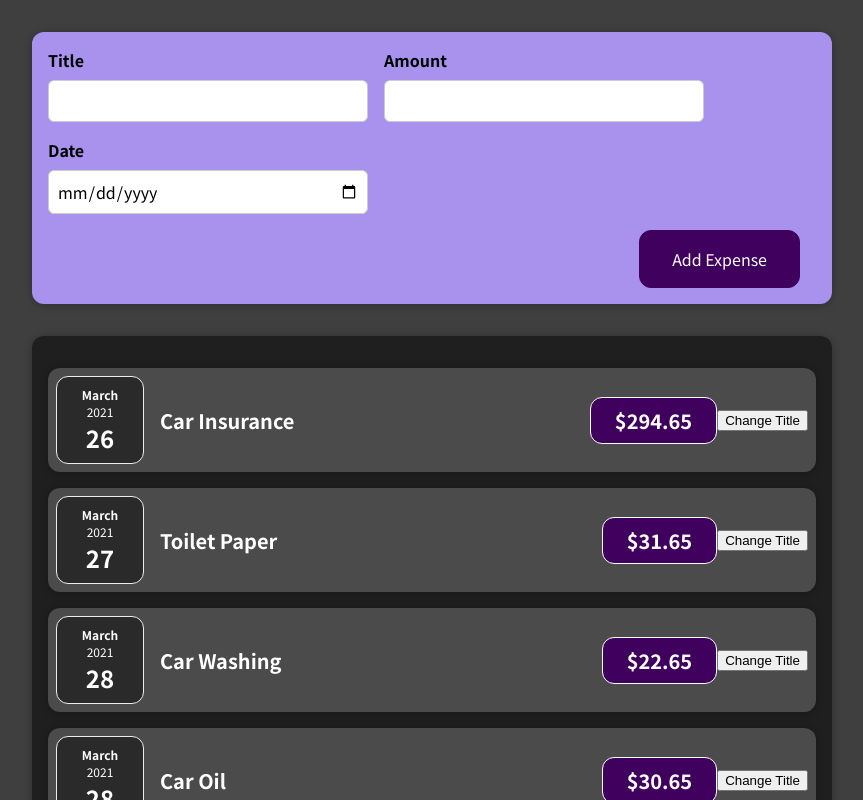
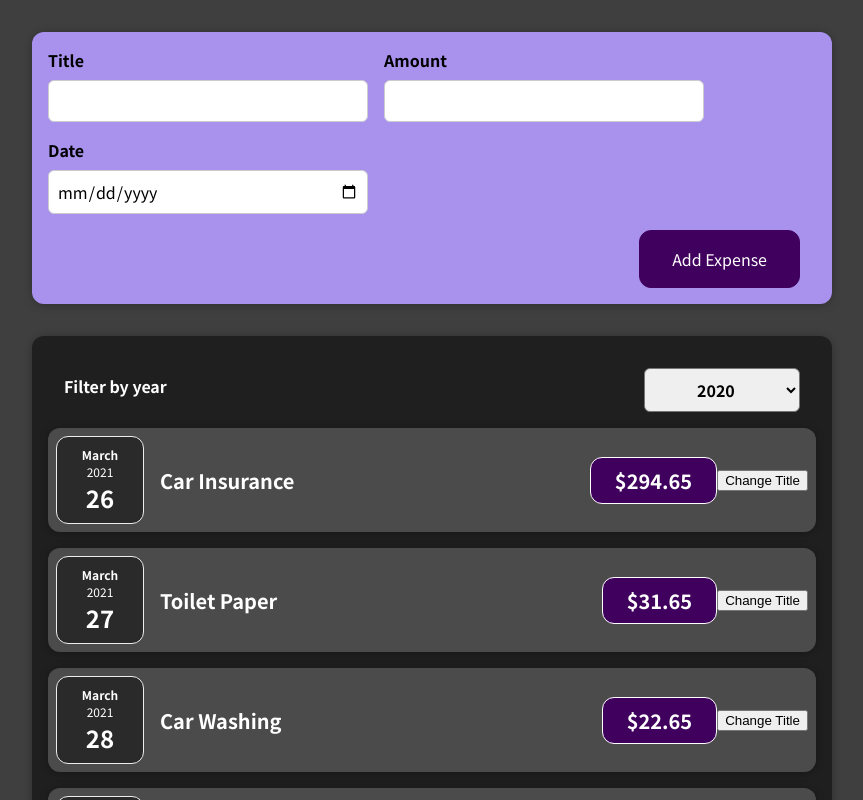
Before and after one commit to sergiy-chumachenko/expense-tracker-app, a React (Create React App) app: page / in a window 1280 px wide. Shown: the top 800 px of the page, without its empty margins (208-1071 px from the left). Built offline with nearby package versions, Linux system fonts and the light colour scheme.

Commit message:
add expenses filter

```diff
--- a/src/components/Expenses/ExpenseList.js
+++ b/src/components/Expenses/ExpenseList.js
@@ -1,8 +1,12 @@
 import ExpenseItem from "./ExpenseItem";
+import ExpensesFilter from "./ExpensesFilter";
 import Card from "../UI/Card";
 import "./ExpenseList.css";
+import { useState } from "react";
 
 const ExpenseList = (props) => {
+  const [filteredYear, setFilteredYear] = useState("2020");
+
   const expensesList = props.expenses.map((item) => {
     return (
       <ExpenseItem
@@ -13,7 +17,19 @@
       />
     );
   });
-  return <Card className={"expenses"}>{expensesList}</Card>;
+  const filterChangedHandler = (selectedYear) => {
+    console.log("in ExpenseList.js");
+    setFilteredYear(selectedYear);
+  };
+  return (
+    <Card className={"expenses"}>
+      <ExpensesFilter
+        selected={filteredYear}
+        onChangeFilter={filterChangedHandler}
+      />
+      {expensesList}
+    </Card>
+  );
 };
 
 export default ExpenseList;
--- /dev/null
+++ b/src/components/Expenses/ExpensesFilter.css
@@ -0,0 +1,24 @@
+.expenses-filter {
+  color: white;
+  padding: 0 1rem;
+}
+
+.expenses-filter__control {
+  display: flex;
+  width: 100%;
+  align-items: center;
+  justify-content: space-between;
+  margin: 1rem 0;
+}
+
+.expenses-filter label {
+  font-weight: bold;
+  margin-bottom: 0.5rem;
+}
+
+.expenses-filter select {
+  font: inherit;
+  padding: 0.5rem 3rem;
+  font-weight: bold;
+  border-radius: 6px;
+}
--- /dev/null
+++ b/src/components/Expenses/ExpensesFilter.js
@@ -0,0 +1,22 @@
+import "./ExpensesFilter.css";
+
+const ExpensesFilter = (props) => {
+  const dropDownChangeHandler = (event) => {
+    props.onChangeFilter(event.target.value);
+  };
+  return (
+    <div className="expenses-filter">
+      <div className="expenses-filter__control">
+        <label>Filter by year</label>
+        <select value={props.selected} onChange={dropDownChangeHandler}>
+          <option value="2022">2022</option>
+          <option value="2021">2021</option>
+          <option value="2020">2020</option>
+          <option value="2019">2019</option>
+        </select>
+      </div>
+    </div>
+  );
+};
+
+export default ExpensesFilter;
```
